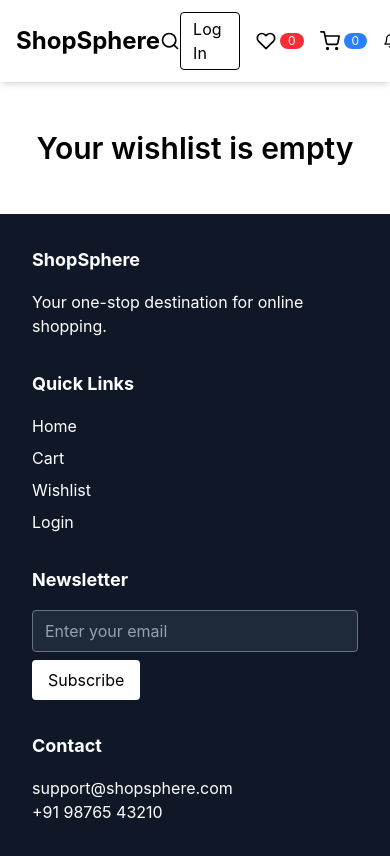
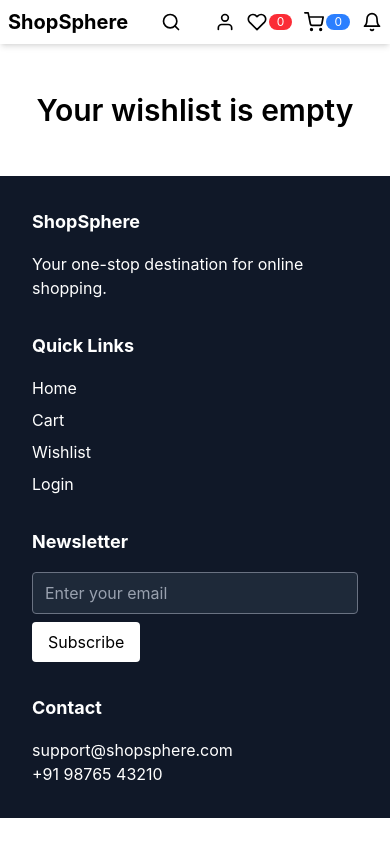
Before and after one commit to Fe-nyx/ShopSphere-Ecom-Project, a React (Vite) app: page /cart in a window 390 px wide. Built offline with nearby package versions, Linux system fonts and the light colour scheme.

Commit message:
Responsive Header

```diff
--- a/src/components/Header.jsx
+++ b/src/components/Header.jsx
@@ -1,6 +1,6 @@
 import { Link, useNavigate } from "react-router-dom"
 import { useSelector, useDispatch } from "react-redux"
-import { FiSearch, FiHeart, FiShoppingCart, FiBell } from "react-icons/fi"
+import { FiSearch, FiHeart, FiShoppingCart, FiBell, FiUser } from "react-icons/fi"
 
 import { updateSearchValue } from "../redux/slices/searchSlice";
 import { useState } from "react";
@@ -38,13 +38,13 @@
   return (
     <header className="sticky top-0 z-50 bg-white shadow-md">
 
-      <div className="flex items-center justify-between px-4 py-3">
+      <div className="flex items-center justify-between px-2 sm:px-4 py-2 sm:py-3">
 
         <Link
           to="/"
           className="hover:text-blue-600"
         >
-          <h1 className="text-2xl font-bold">
+          <h1 className="text-xl sm:text-2xl font-bold">
             ShopSphere
           </h1>
         </Link>
@@ -81,18 +81,17 @@
           )}
         </div>
 
-        <div className="flex items-center gap-4">
+        <div className="flex items-center gap-3 sm:gap-5">
 
           <Link
             to="/login"
-            className="border px-3 py-1 rounded hover:bg-gray-100"
           >
-            Log In
+            <FiUser className="text-xl"/>
           </Link>
 
           <Link
             to="/wishlist"
-            className="flex items-center gap-1"
+            className="flex items-center gap-0.5"
           >
             <FiHeart className="text-xl" />
             <span
@@ -110,7 +109,7 @@
 
           <Link
             to="/cart"
-            className="flex items-center gap-1"
+            className="flex items-center gap-0.5"
           >
             <FiShoppingCart className="text-xl" />
             <span
--- a/src/pages/CartPage.jsx
+++ b/src/pages/CartPage.jsx
@@ -38,7 +38,10 @@
           key={item.product.id}
           className="border p-4 flex flex-col md:flex-row gap-6 items-center"
         >
-          <Link to={`/product/${item.product.id}`}>
+          <Link
+            to={`/product/${item.product.id}`}
+            className="hover:opacity-80 transition"
+          >
             <img
               src={item.product.image}
               alt={item.product.title}
@@ -51,7 +54,7 @@
 
             <Link
               to={`/product/${item.id}`}
-              className="hover:text-blue-600"
+              className="hover:text-blue-600 transition"
             >
               <p className="text-lg font-semibold mb-2">
                 {item.product.title}
--- a/src/pages/WishlistPage.jsx
+++ b/src/pages/WishlistPage.jsx
@@ -31,7 +31,10 @@
           key={item.id}
           className="border p-4 flex flex-col md:flex-row gap-6 items-center"
         >
-          <Link to={`/product/${item.id}`}>
+          <Link
+          to={`/product/${item.id}`}
+          className="hover:opacity-80 transition"
+          >
             <img
               src={item.image}
               alt={item.title}
@@ -44,7 +47,7 @@
 
             <Link
               to={`/product/${item.id}`}
-              className="hover:text-blue-600"
+              className="hover:text-blue-600 transition"
             >
               <p className="text-lg font-semibold mb-2">
                 {item.title}
```
